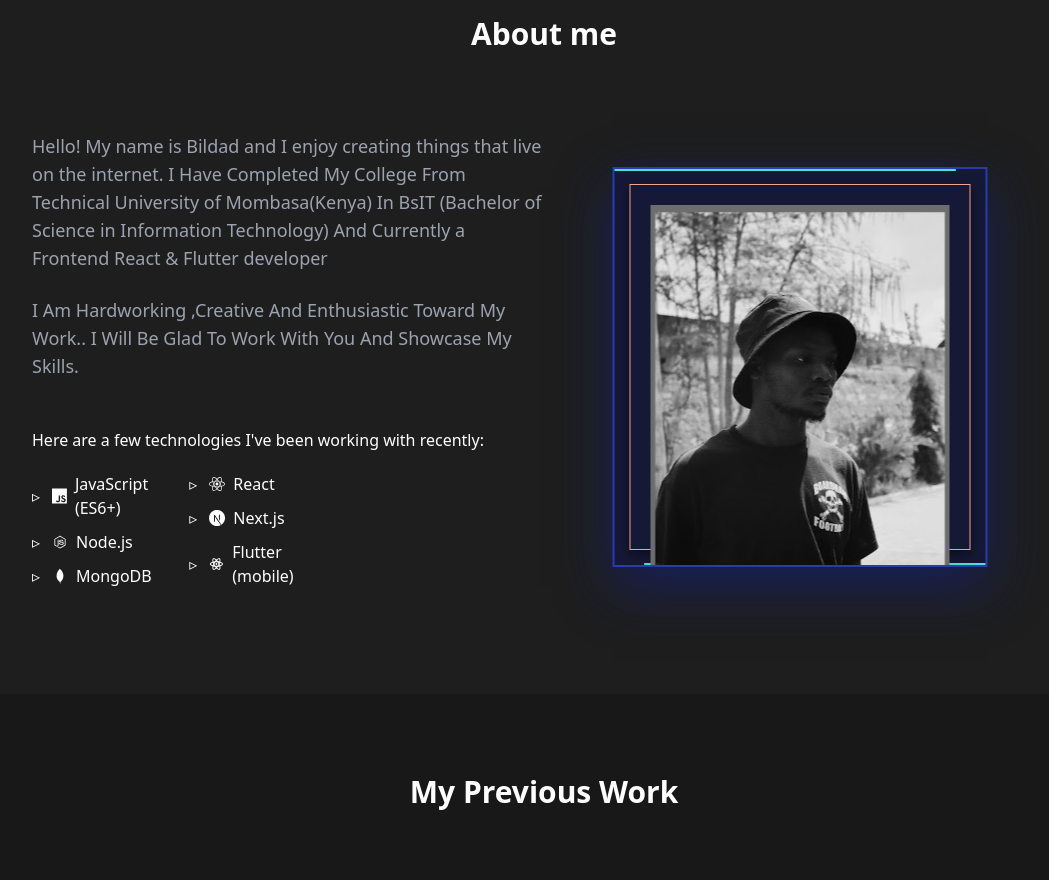
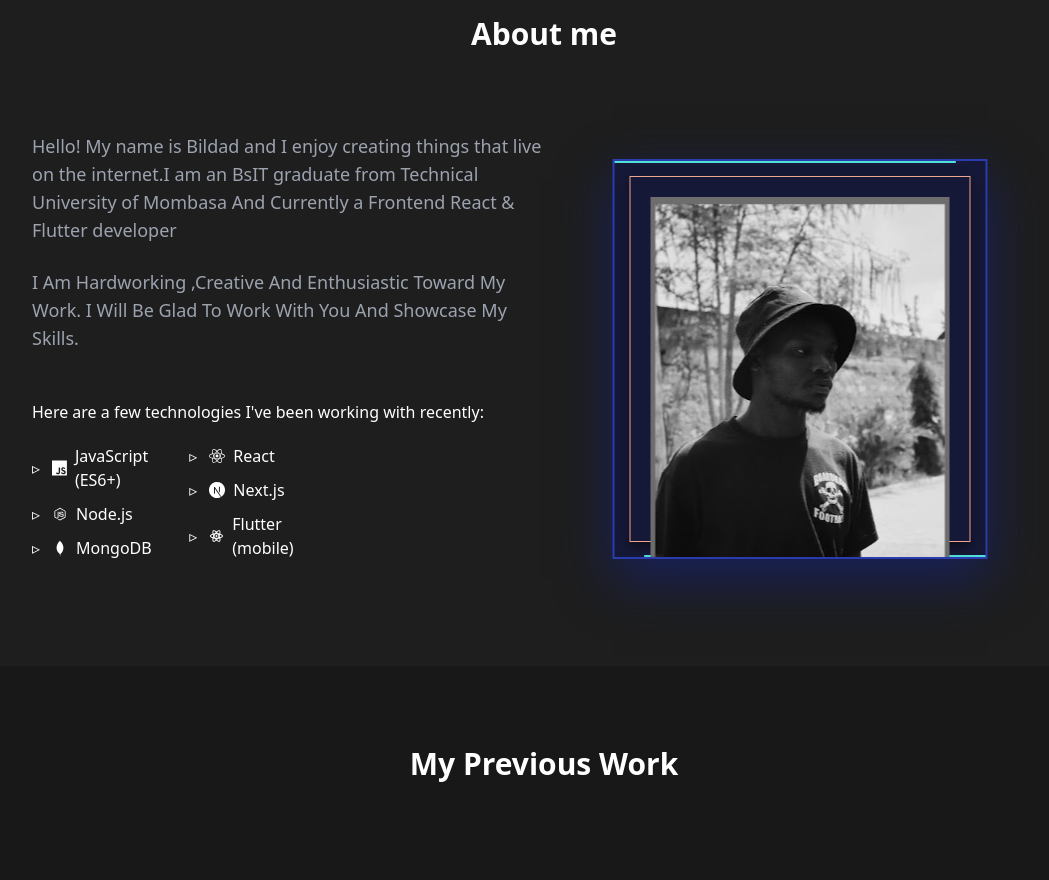
Before and after one commit to Bildad0/bildad, a React (Create React App) app: page / in a window 1280 px wide. Shown: the part 880-1760 px from the top of the page, without its empty margins (96-1145 px from the left). Built offline with nearby package versions, Linux system fonts and the light colour scheme.

Commit message:
minor update

```diff
--- a/src/Components/Aboutme.js
+++ b/src/Components/Aboutme.js
@@ -25,9 +25,9 @@ const Aboutme = () => {
           <div className="w-full lg:w-1/2 items-center " data-aos="fade-right"  >
 
             <p className="text-lg text-gray-400 " > Hello! My name is Bildad and I enjoy creating things that live on the
-              internet. I Have Completed My College From Technical University of Mombasa(Kenya) In BsIT (Bachelor of Science in Information Technology) And Currently a Frontend React & Flutter developer  </p>
+              internet.I am an BsIT graduate from Technical University of Mombasa And Currently a Frontend React & Flutter developer  </p>
 
-            <p className="text-lg text-gray-400 py-6 "  >I Am Hardworking ,Creative And Enthusiastic Toward My Work.. I Will Be Glad To Work With You And Showcase My Skills.</p>
+            <p className="text-lg text-gray-400 py-6 "  >I Am Hardworking ,Creative And Enthusiastic Toward My Work. I Will Be Glad To Work With You And Showcase My Skills.</p>
             <p className="text-lg text-gray-400 pb-6 "  > </p>
 
             <h2>Here are a few technologies I've been working with recently:</h2>
```
